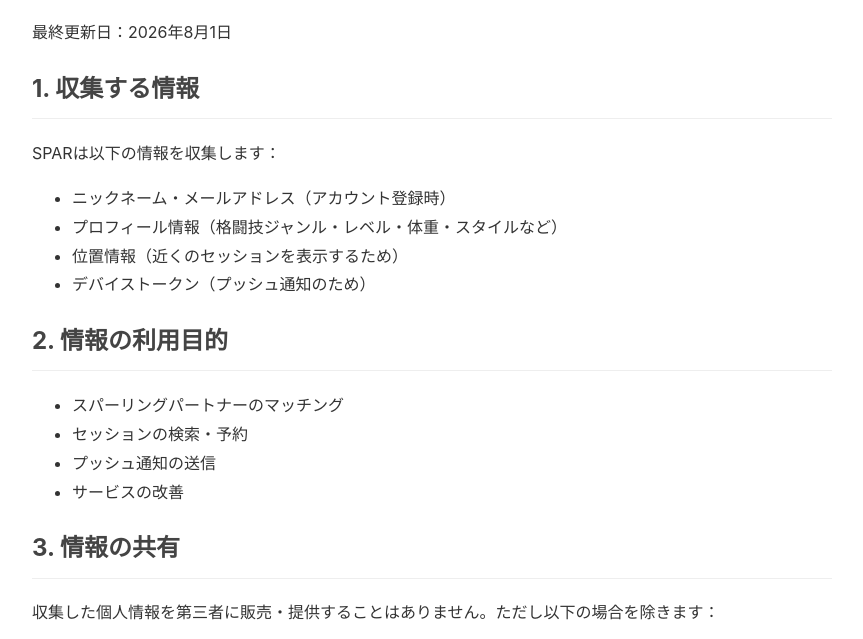
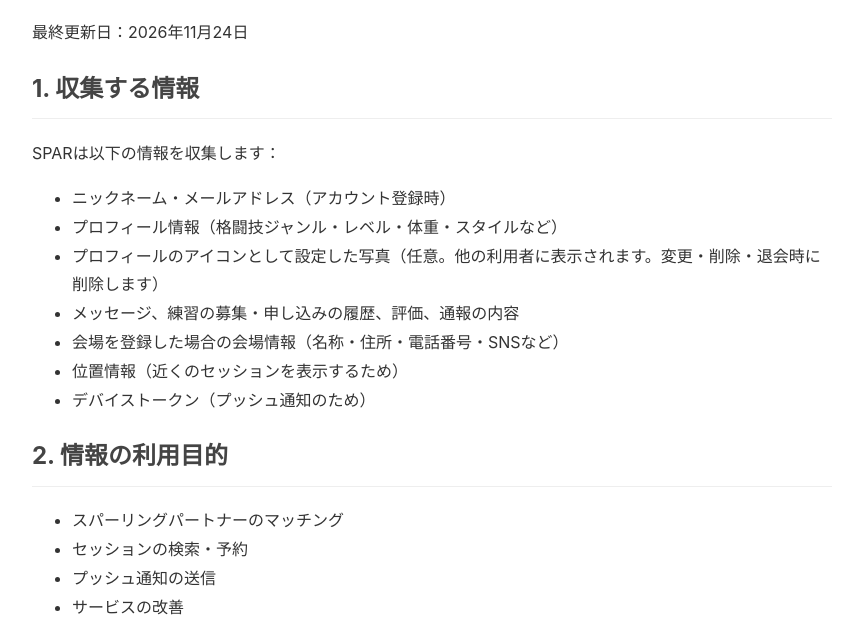
Before and after one commit to Ichipapa/spar-privacy, a plain HTML site: page index.html in a window 1280 px wide. Shown: the part 102-741 px from the top of the page, without its empty margins (208-1071 px from the left). Drawn offline with Linux system fonts and the light colour scheme.

Commit message:
Add avatar photos, messages and venue details to the privacy policy
Co-Authored-By: Claude Opus 5.5 <noreply@anthropic.com>

```diff
--- a/index.html
+++ b/index.html
@@ -12,13 +12,16 @@
 </head>
 <body>
 <h1>SPARプライバシーポリシー</h1>
-<p>最終更新日：2026年8月1日</p>
+<p>最終更新日：2026年11月24日</p>
 
 <h2>1. 収集する情報</h2>
 <p>SPARは以下の情報を収集します：</p>
 <ul>
 <li>ニックネーム・メールアドレス（アカウント登録時）</li>
 <li>プロフィール情報（格闘技ジャンル・レベル・体重・スタイルなど）</li>
+<li>プロフィールのアイコンとして設定した写真（任意。他の利用者に表示されます。変更・削除・退会時に削除します）</li>
+<li>メッセージ、練習の募集・申し込みの履歴、評価、通報の内容</li>
+<li>会場を登録した場合の会場情報（名称・住所・電話番号・SNSなど）</li>
 <li>位置情報（近くのセッションを表示するため）</li>
 <li>デバイストークン（プッシュ通知のため）</li>
 </ul>
```
